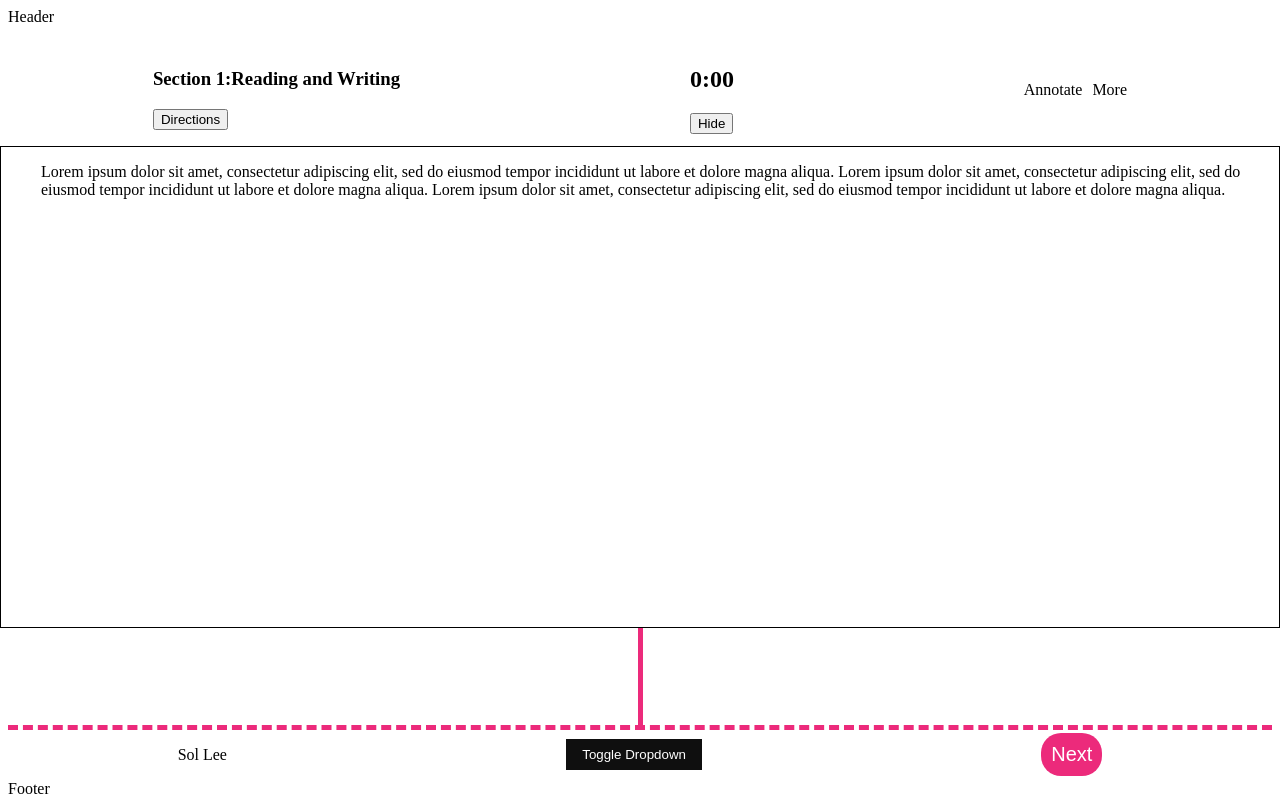
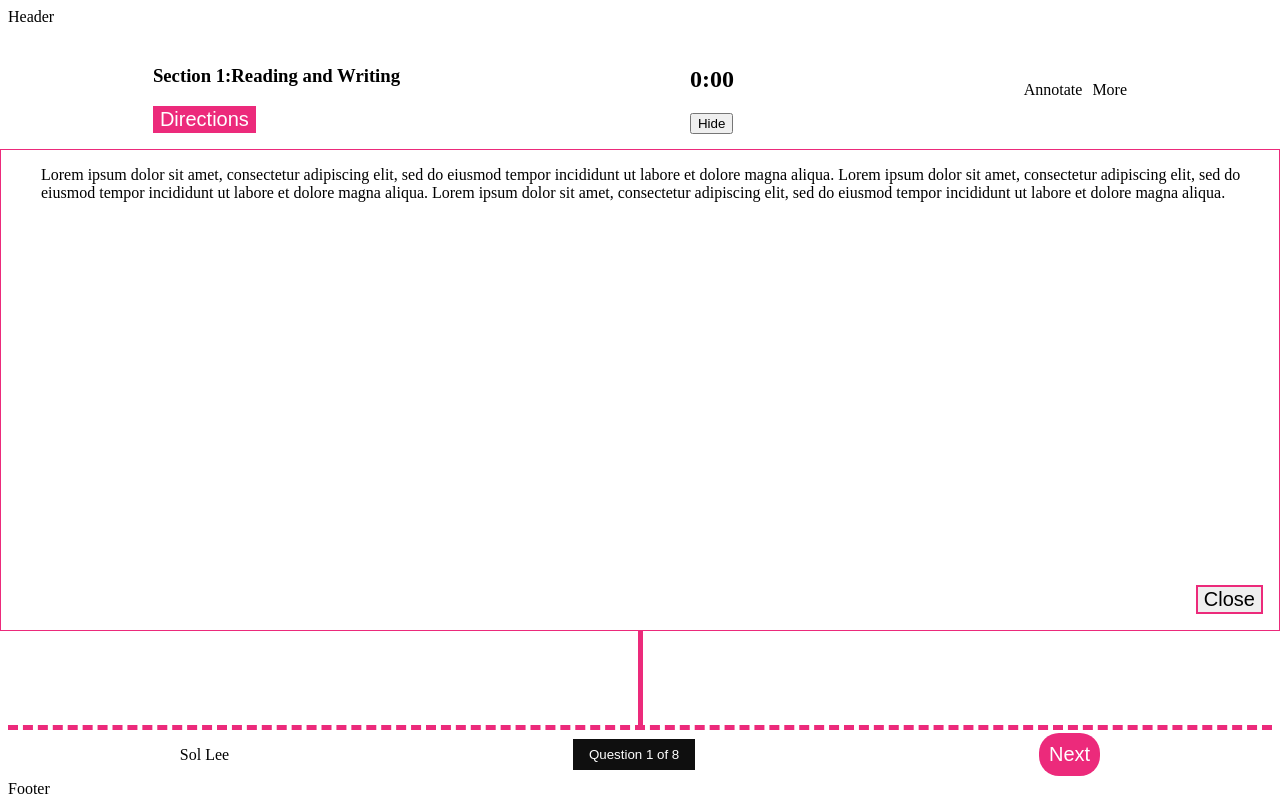
Before and after one commit to faridhajizada/morooq, a Next.js app: page /exam in a window 1280 px wide. Both pictures are taken after a click on the button "Directions". Built offline with nearby package versions, Linux system fonts and the light colour scheme.

Commit message:
feat:update directionsdropdown

```diff
--- a/src/components/dropdown/DirectionsDropdown.js
+++ b/src/components/dropdown/DirectionsDropdown.js
@@ -8,6 +8,11 @@ function DirectionsDropdown() {
   const toggleDropdown = () => {
     setIsOpen(!isOpen);
   };
+
+  const closeDropdown = () => {
+    setIsOpen(false);
+  };
+
   return (
     <>
       <button className={s.dropdownButton} onClick={toggleDropdown}>
@@ -24,6 +29,12 @@ function DirectionsDropdown() {
               dolor sit amet, consectetur adipiscing elit, sed do eiusmod tempor
               incididunt ut labore et dolore magna aliqua.
             </p>
+            <button
+              className={s.closeDirectionsDropdown}
+              onClick={closeDropdown}
+            >
+              Close
+            </button>
           </li>
         </ul>
       )}
--- a/src/pages/exam/index.js
+++ b/src/pages/exam/index.js
@@ -133,21 +133,33 @@ function Exam() {
             <div className={s.examFooterCenter}>
               <div className={s.dropdown}>
                 <button className={s.dropdownButton} onClick={toggleDropdown}>
-                  Toggle Dropdown
+                  Question 1 of 8
                 </button>
                 {isOpen && (
                   <ul className={s.dropdownMenu}>
                     <li className={s.dropdownMenuItem}>
-                      <p>Contact</p>
+                      <p>1</p>
                     </li>
                     <li className={s.dropdownMenuItem}>
-                      <p>Contact</p>
+                      <p>2</p>
                     </li>
                     <li className={s.dropdownMenuItem}>
-                      <p>Contact</p>
+                      <p>3</p>
                     </li>
                     <li className={s.dropdownMenuItem}>
-                      <p>Contact</p>
+                      <p>4</p>
+                    </li>
+                    <li className={s.dropdownMenuItem}>
+                      <p>5</p>
+                    </li>
+                    <li className={s.dropdownMenuItem}>
+                      <p>6</p>
+                    </li>
+                    <li className={s.dropdownMenuItem}>
+                      <p>7</p>
+                    </li>
+                    <li className={s.dropdownMenuItem}>
+                      <p>8</p>
                     </li>
                   </ul>
                 )}
--- a/src/styles/directionsDropdown.module.scss
+++ b/src/styles/directionsDropdown.module.scss
@@ -2,8 +2,24 @@
   background-color: rgb(255, 255, 255);
   position: absolute;
   z-index: 1;
-  width: 50wh;
+  //   width: 10wh;
   height: 60vh;
   left: 0;
-  border: 1px solid rgb(0, 0, 0);
+  border: 1px solid #ec2a7b;
 }
+.closeDirectionsDropdown {
+  position: absolute;
+  bottom: 0;
+  right: 0;
+  margin: 1rem;
+  cursor: pointer;
+  border: solid 2px #ec2a7b;
+  font-size: 20px;
+}
+
+.dropdownButton {
+  border: solid 1px #ec2a7b;
+  font-size: 20px;
+  background-color: #ec2a7b;
+  color: white;
+}
```
